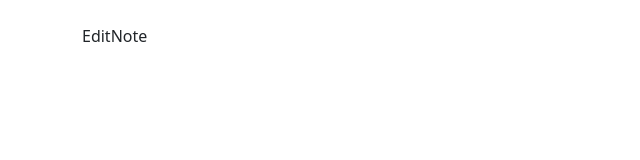
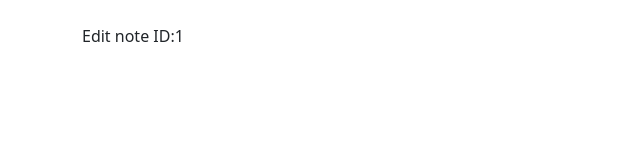
Before and after one commit to stetsonharding/mark-note-pro, a React (Vite) app: page /1/edit in a window 1280 px wide. Shown: the top 160 px of the page, without its empty margins (0-640 px from the left). Built offline with nearby package versions, Linux system fonts and the light colour scheme.

Commit message:
Inital Edit note components

```diff
--- a/src/components/EditNote.tsx
+++ b/src/components/EditNote.tsx
@@ -1,8 +1,12 @@
 import React from 'react'
+import { useParams } from 'react-router-dom'
 
 const EditNote = () => {
+   const {id} = useParams<{id:string}>()
+
+
   return (
-    <div>EditNote</div>
+    <div>Edit note ID:{id}</div>
   )
 }
 
--- a/src/components/ViewNote.tsx
+++ b/src/components/ViewNote.tsx
@@ -24,6 +24,7 @@ const ViewNote = ({ notes, setNotes }: ViewNoteProps) => {
   if (!note) {
     return <div>Note not found</div>;
   }
+  console.log(note.id)
 
   return (
    <>
@@ -34,7 +35,7 @@ const ViewNote = ({ notes, setNotes }: ViewNoteProps) => {
       </Col>
       <Col xs="auto">
       <Stack gap={1} direction='horizontal'>
-      <Link to={`/${note.id}/edit}`}><Button variant='primary'>Edit</Button></Link>
+      <Link to={`/${noteId}/edit`}><Button variant='primary'>Edit</Button></Link>
       <Button variant='outline-danger'>Delete</Button>
       <Button variant='light'>Back</Button>
       </Stack>
```
